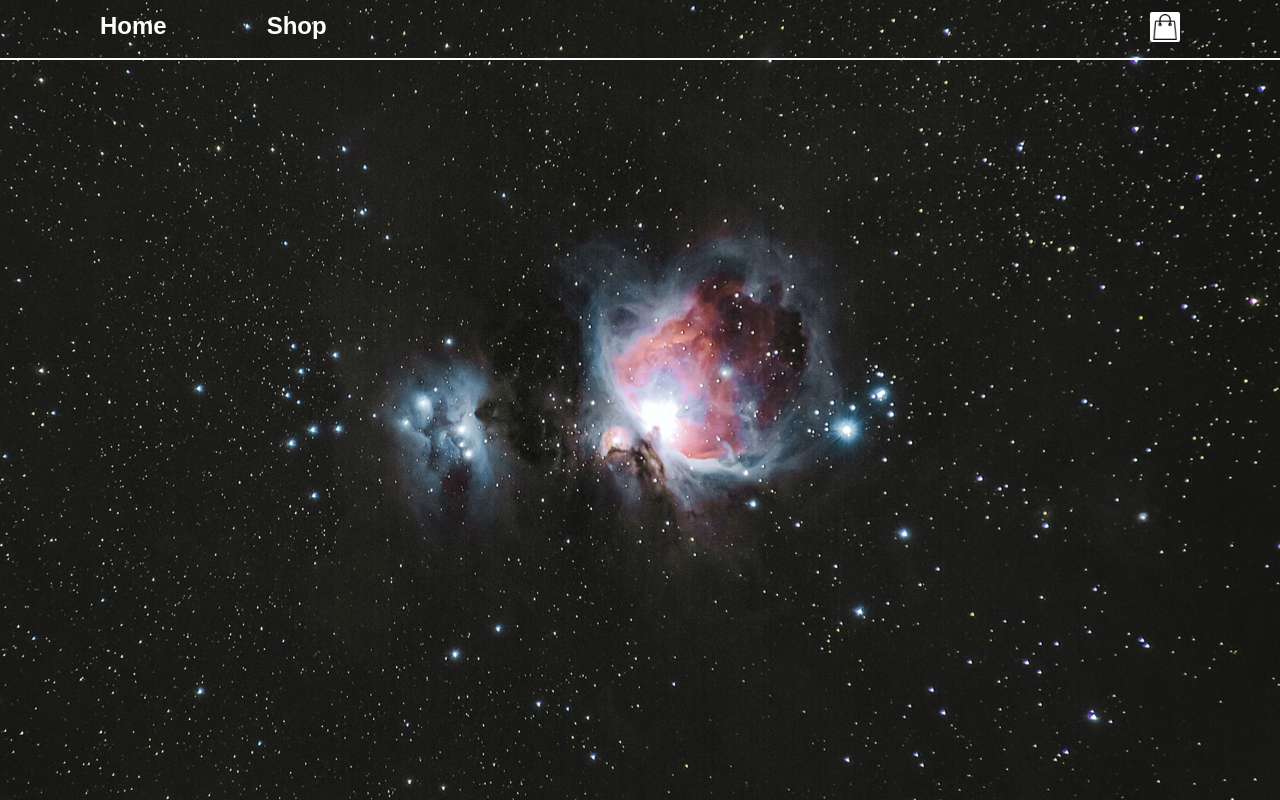
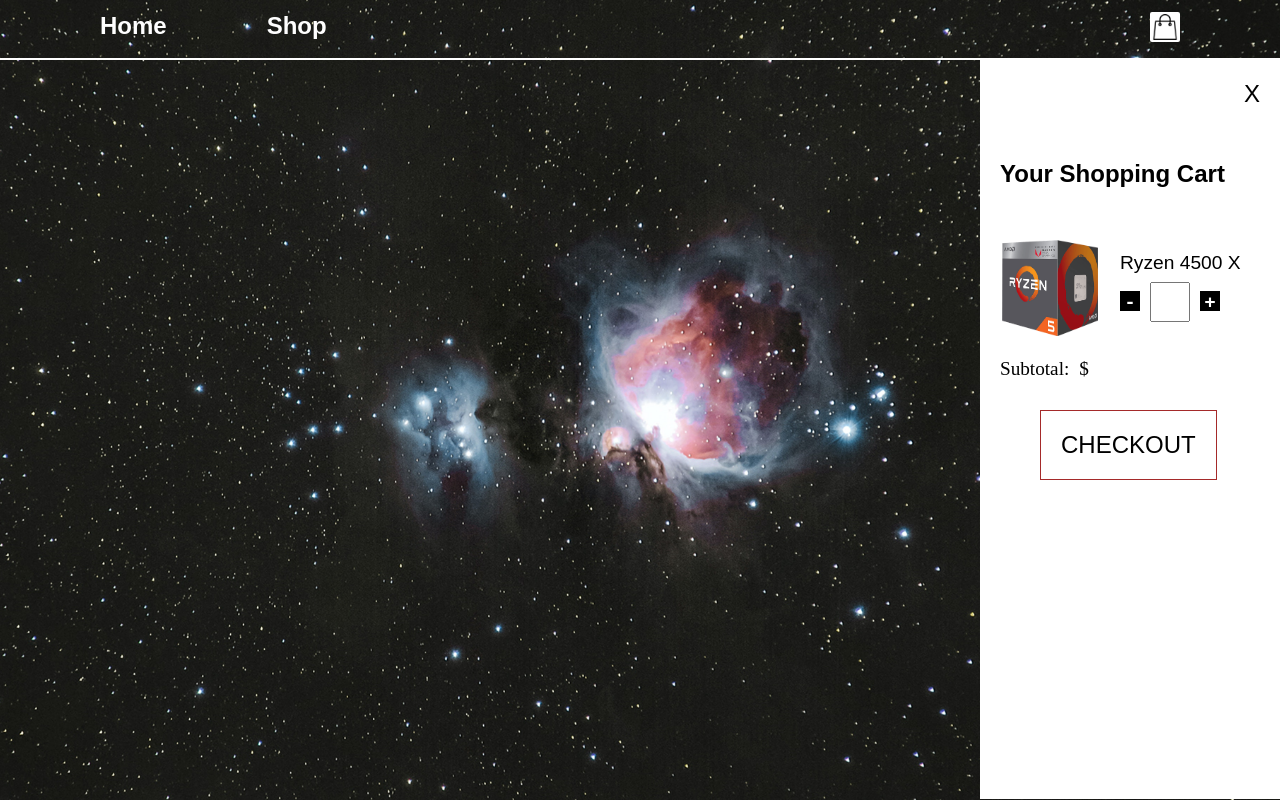
Before and after one commit to siddharth-stn/Shopping-Cart, a React (Create React App) app: page /cart in a window 1280 px wide. Built offline with nearby package versions, Linux system fonts and the light colour scheme.

Commit message:
added UI for cart

```diff
--- a/src/App.css
+++ b/src/App.css
@@ -129,3 +129,124 @@ nav > li > a:hover {
 .productInfoPara {
   margin-bottom: 10px;
 }
+
+.cartWrapperDiv {
+  position: absolute;
+  right: 0px;
+  padding-left: 20px;
+  padding-right: 10px;
+  padding-top: 10px;
+  background-color: white;
+  height: calc(100vh - 61px);
+  width: 300px;
+}
+
+.endBtn {
+  position: absolute;
+  right: 20px;
+  top: 20px;
+  font-size: 1.5rem;
+  font-family:Arial, Helvetica, sans-serif ;
+}
+
+.nameOfSect {
+  margin-top: 90px;
+  margin-bottom: 50px;
+}
+
+.nameOfSect > p {
+  font-size: 1.5rem;
+  font-family: Arial, Helvetica, sans-serif;
+  font-weight: bold;
+}
+
+.addedProd {
+  display: flex;
+}
+
+.addedProdImg {
+  width: 100px;
+  height: 100px;
+}
+
+.priceDetail {
+  margin-left: 20px;
+  margin-top: 10px;
+}
+
+.nameOfProd {
+  font-size: 1.2rem;
+  margin-top: 4px;
+  margin-bottom: 8px;
+  font-family: Arial, Helvetica, sans-serif;
+}
+
+.countBox {
+  width: 40px;
+  height: 40px;
+  margin-right: 10px;
+  margin-left: 10px;
+  font-size: 1.2rem;
+  text-align: center;
+}
+
+.reduceProd {
+  width: 20px;
+  height: 20px;
+  font-size: 1.2rem;
+  font-family: monospace;
+  background-color: black;
+  color: white;
+  border: black solid 1px;
+  font-weight: bold;
+}
+
+.addMoreProd {
+  width: 20px;
+  height: 20px;
+  font-size: 1.2rem;
+  font-family: monospace;
+  background-color: black;
+  color: white;
+  border: black solid 1px;
+  font-weight: bold;
+}
+
+input[type=number]::-webkit-inner-spin-button,
+input[type=number]::-webkit-outer-spin-button {
+  -webkit-appearance: none;
+}
+
+input[type=number] {
+  -moz-appearance: textfield;
+}
+
+input:invalid {
+  border: 1px dashed red;
+}
+
+.subTotal {
+  display: flex;
+  margin-top: 20px;
+  font-size: 1.2rem;
+}
+
+.subTotal > span {
+  margin-right: 10px;
+}
+
+.checkOut {
+  position: absolute;
+  left: 60px;
+  margin-top: 30px;
+  font-size: 1.5rem;
+  padding: 20px;
+  background: white;
+  border: 1px solid brown;
+}
+
+.checkOut:hover {
+  background-color: black;
+  color: white;
+  border: 2px solid yellow;
+}
--- a/src/App.js
+++ b/src/App.js
@@ -4,6 +4,7 @@ import "./App.css";
 import Home from "./components/Home";
 import Shop from "./components/Shop";
 import Navbar from "./components/Navbar";
+import Cart from "./components/Cart";
 import BackgroundImage from "./components/static/backgroundImageMain.jpg";
 
 function App() {
@@ -25,6 +26,7 @@ function App() {
           <Route exact path="/" component={Home} />
           <Route exact path="/home" component={Home} />
           <Route exact path="/shop" component={Shop} />
+          <Route exact path="/cart" component={Cart} />
         </Switch>
       </Router>
     </div>
--- /dev/null
+++ b/src/components/Cart.js
@@ -0,0 +1,32 @@
+import React from "react";
+import Image from "./static/ryzenPic.png";
+function Cart() {
+  return (
+    <div className="cartWrapperDiv">
+      <p className="endBtn">X</p>
+      <div className="nameOfSect">
+        <p>Your Shopping Cart</p>
+      </div>
+      <div className="addedProd">
+        <img className="addedProdImg" src={Image} />
+        <div className="priceDetail">
+          <p className="nameOfProd">Ryzen 4500 X</p>
+          <div className="quanDiv">
+            <button className="reduceProd">-</button>
+            <input className="countBox" type="number" min="0" max="10" />
+            <button className="addMoreProd">+</button>
+          </div>
+        </div>
+      </div>
+      <div className="subTotal">
+        <span>Subtotal: </span>
+        <p>
+          $<span></span>
+        </p>
+      </div>
+      <button className="checkOut">CHECKOUT</button>
+    </div>
+  );
+}
+
+export default Cart;
--- a/src/components/Navbar.js
+++ b/src/components/Navbar.js
@@ -3,20 +3,13 @@ import { Link } from "react-router-dom";
 import shoppingIcon from "./static/shopping-bag.png";
 
 function Navbar() {
-
-  let body = document.querySelector("body");
-
-  function handleShopPageClick () {
-    body.style.backgroundColor = "black";
-  }
-
   return (
     <div>
       <nav>
         <li>
           <Link to="/Home">Home</Link>
         </li>
-        <li onClick={handleShopPageClick}>
+        <li>
           <Link to="/Shop">Shop</Link>
         </li>
         <li>
--- a/src/components/Shop.js
+++ b/src/components/Shop.js
@@ -1,7 +1,8 @@
-import React from "react";
+import React, { useState } from "react";
 import RyzenPic from "./static/ryzenPic.png";
 
 function Shop() {
+  const [cartItemsList, setCartItems] = useState([]);
   return (
     <div
       className="appDiv"
@@ -13,6 +14,7 @@ function Shop() {
         backgroundPosition: "center",
       }}
     >
+      {/* className = "appDiv" End */}
       <div className="shopWrapDiv">
         <div className="sideBarDiv">
           <div>All Products</div>
@@ -25,28 +27,37 @@ function Shop() {
           </div>
         </div>
         <div className="shopMainDiv">
+          <a href="#prod1">
             <div className="prodDiv" id="prod1">
-            <img className="imageClass" src={RyzenPic}/>
+              <img className="imageClass" src={RyzenPic} />
               <p className="productInfoPara">AMD Ryzen 5 5600X</p>
               <p className="productPrice">$299.00</p>
             </div>
+          </a>
+          <a href="#prod2">
             <div className="prodDiv" id="prod2">
               <img className="imageClass" src={RyzenPic} />
               <p className="productInfoPara">AMD Ryzen 7 5800X</p>
               <p className="productPrice">$449.00</p>
             </div>
+          </a>
+          <a href="#prod3">
             <div className="prodDiv" id="prod3">
               <img className="imageClass" src={RyzenPic} />
               <p className="productInfoPara">AMD Ryzen 9 5900X</p>
               <p className="productPrice">$549.00</p>
             </div>
+          </a>
+          <a href="#prod4">
             <div className="prodDiv" id="prod4">
               <img className="imageClass" src={RyzenPic} />
               <p className="productInfoPara">AMD Ryzen 9 5950X</p>
               <p className="productPrice">$799.00</p>
             </div>
+          </a>
         </div>
-        </div> {/* className = "shopWrapDiv"  */}
+      </div>
+      {/* className = "shopWrapDiv"  */}
     </div> //className = "appDiv"
   );
 }
```
Lines whose indentation alone changed are shown as unchanged.
